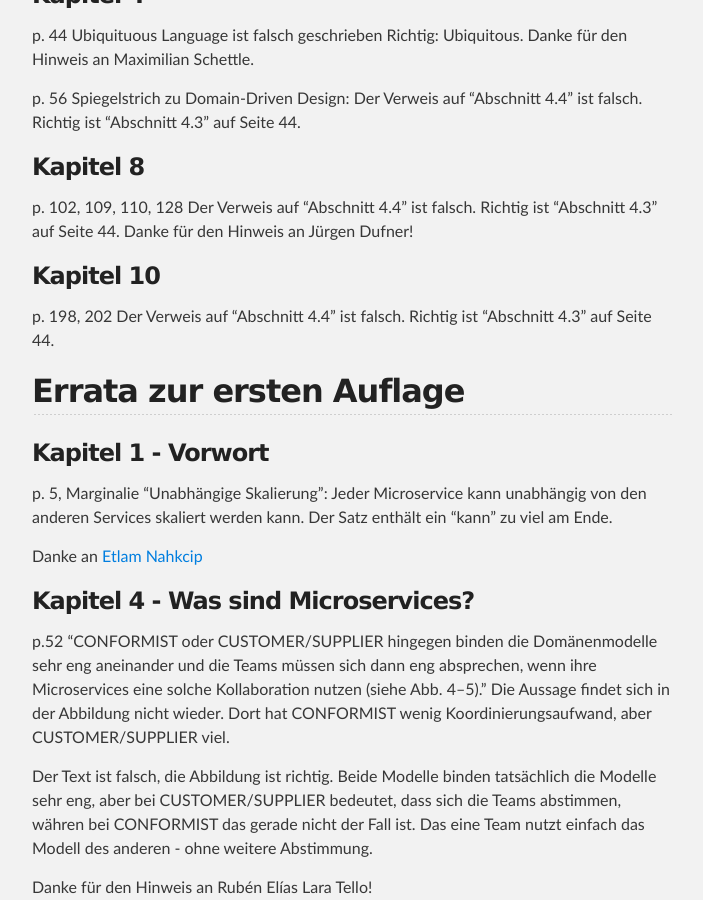
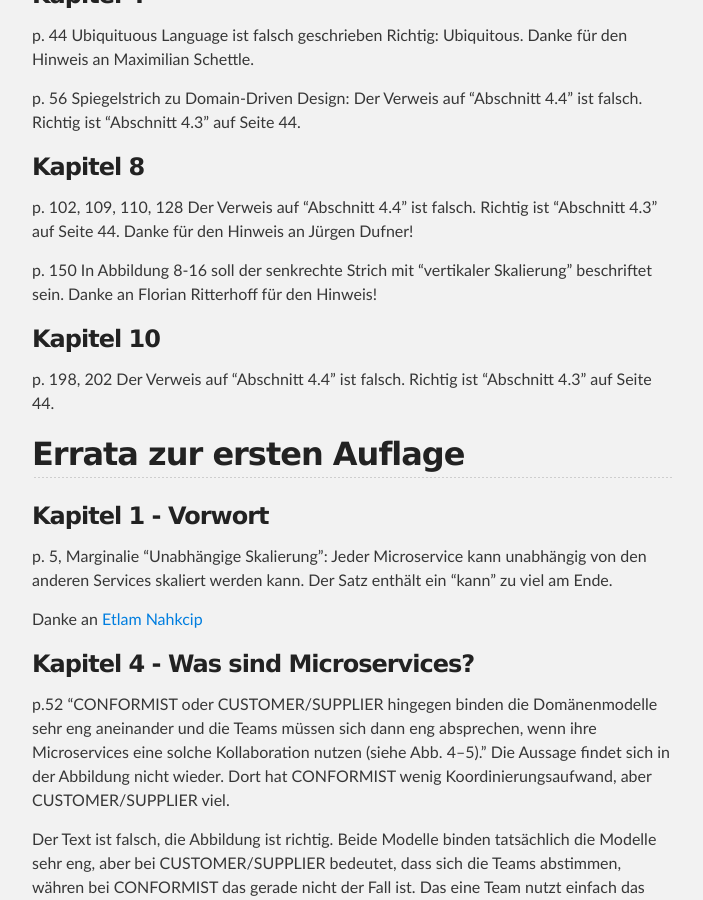
Before and after one commit to ewolff/microservices-buch.de, a Jekyll site: the page built from errata.md, in a window 1280 px wide and 900 px high, scrolled down 419 px. Shown: the whole window, without its empty margins (288-991 px from the left). Built offline with Jekyll 4.4.1, drawn with Linux system fonts in a browser that asks for light colours.

Commit message:
Erratum eingefügt

```diff
--- a/errata.md
+++ b/errata.md
@@ -25,12 +25,14 @@ p. 102, 109, 110, 128 Der Verweis auf "Abschnitt 4.4" ist falsch.
       Richtig ist "Abschnitt 4.3" auf Seite 44.
       Danke für den Hinweis an Jürgen Dufner!
 
+p. 150 In Abbildung 8-16 soll der senkrechte Strich mit "vertikaler
+      Skalierung" beschriftet sein. Danke an Florian Ritterhoff für
+      den Hinweis!
+
 ### Kapitel 10
 
 p. 198, 202 Der Verweis auf "Abschnitt 4.4" ist falsch.
       Richtig ist "Abschnitt 4.3" auf Seite 44.
-
-
 
 ## Errata zur ersten Auflage
 
```
